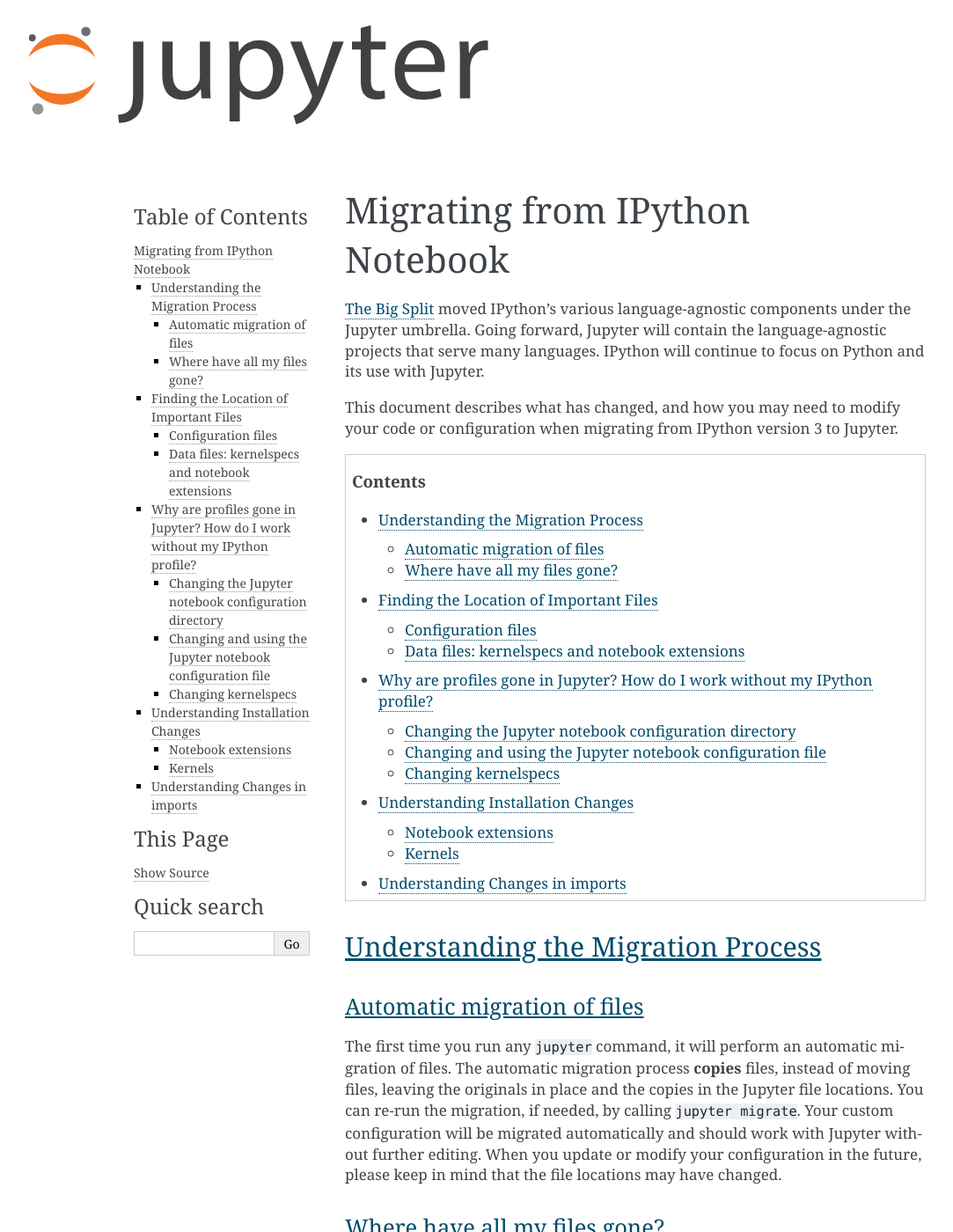
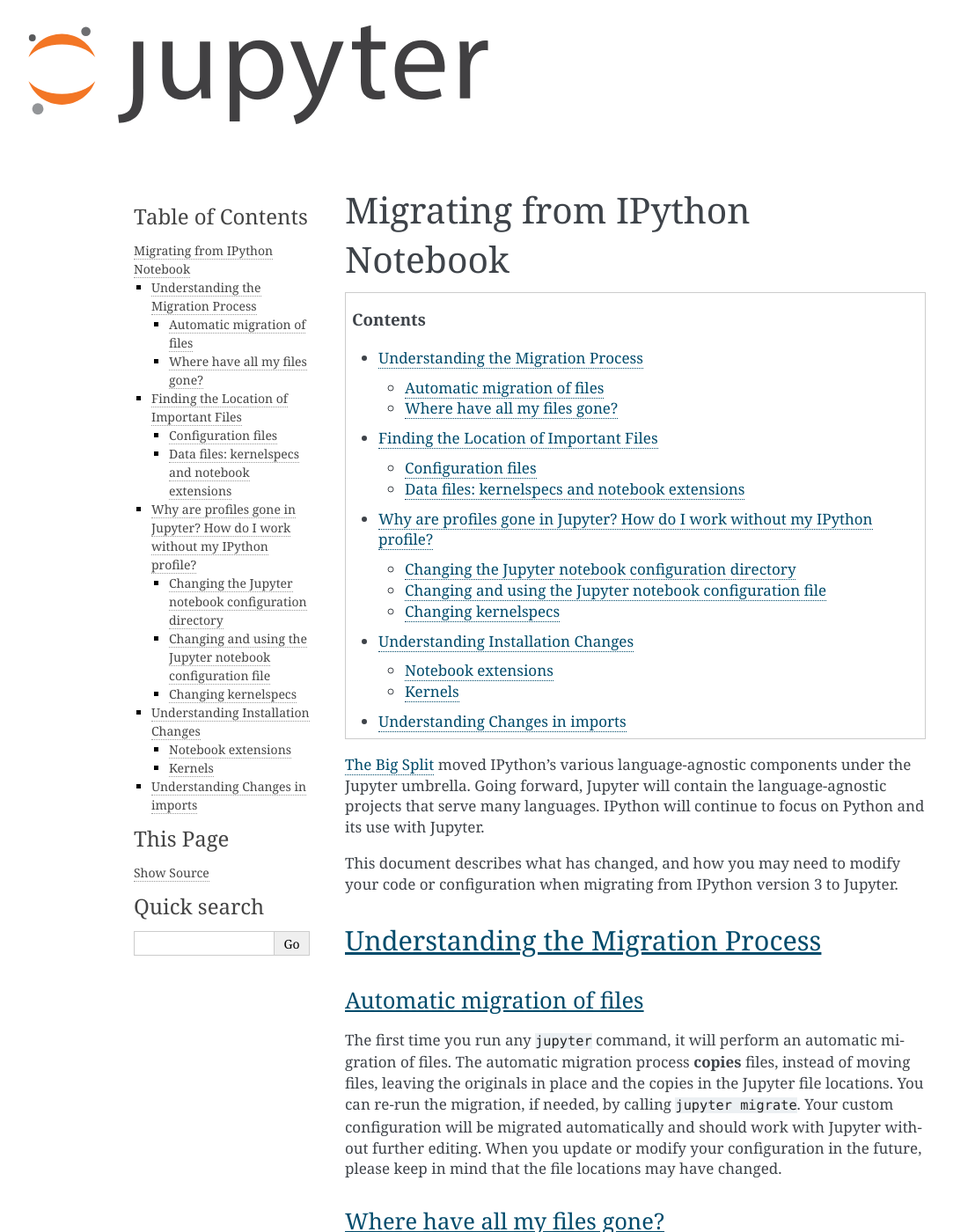
Before and after one commit to jupyter/jupyter, a Sphinx documentation site: the page built from docs/source/migrating.rst, in a window 1280 px wide and 1400 px high. Shown: the whole window at 88% size, without its empty margins (28-1111 px from the left). Built offline with Sphinx 7.4.7, drawn with Linux system fonts in a browser that asks for light colours; pages that are not in the unit, such as notebooks, are missing from menus.

```diff
--- a/docs/source/install-kernel.rst
+++ b/docs/source/install-kernel.rst
@@ -2,12 +2,12 @@
 *Optional:* Installing Kernels
 ==============================
 
-This information gives a high-level view of using Jupyter Notebook with
-different programming languages (kernels).
-
 .. contents:: Contents
    :local:
    :depth: 2
+
+This information gives a high-level view of using Jupyter Notebook with
+different programming languages (kernels).
 
 Are any languages (kernels) pre-installed?
 ------------------------------------------
--- a/docs/source/install.rst
+++ b/docs/source/install.rst
@@ -4,12 +4,12 @@
 Installing Jupyter Notebook
 ===========================
 
-This information explains how to install the Jupyter Notebook and the IPython
-kernel.
-
 .. contents:: Contents
    :local:
    :depth: 2
+
+This information explains how to install the Jupyter Notebook and the IPython
+kernel.
 
 Prerequisite: Python
 --------------------
```
Also changed, not shown: docs/source/migrating.rst (+4 -4 lines).
